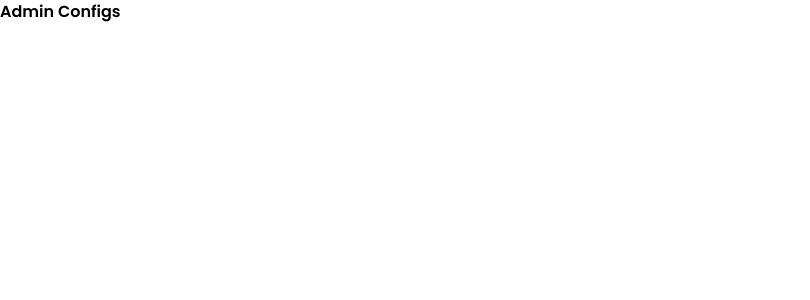
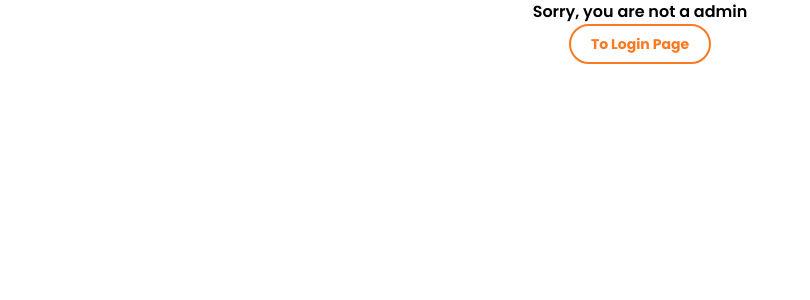
Before and after one commit to MSpilari/papasPizzeria, a Next.js app: page /admin/configs in a window 1280 px wide. Shown: the top 300 px of the page, without its empty margins (0-810 px from the left). Built offline with nearby package versions, Linux system fonts and the light colour scheme; no server answers.

Commit message:
Inserindo a renderização condicional caso o admin não esteja logado

```diff
--- a/pages/admin/configs.js
+++ b/pages/admin/configs.js
@@ -1,7 +1,29 @@
 import { useSession } from 'next-auth/react'
+import Link from 'next/link'
+import { PizzasTaxes } from '../../src/components/PizzasTaxes'
 
 const Configs = () => {
-	return <h1>Admin Configs</h1>
+	const { data: session, status } = useSession()
+	return (
+		<main className='w-screen h-screen'>
+			<div className='w-full h-full'>
+				<div className='w-full'>
+					{status == 'authenticated' && session.user.name == undefined ? (
+						<PizzasTaxes />
+					) : (
+						<div className='w-full h-full flex flex-col items-center justify-center'>
+							<h1>Sorry, you are not a admin</h1>
+							<Link href='/login' passHref>
+								<button className='bg-white rounded-3xl px-5 py-2 text-sm text-guideOrange border-2 border-guideOrange font-bold'>
+									To Login Page
+								</button>
+							</Link>
+						</div>
+					)}
+				</div>
+			</div>
+		</main>
+	)
 }
 
 export default Configs
```
